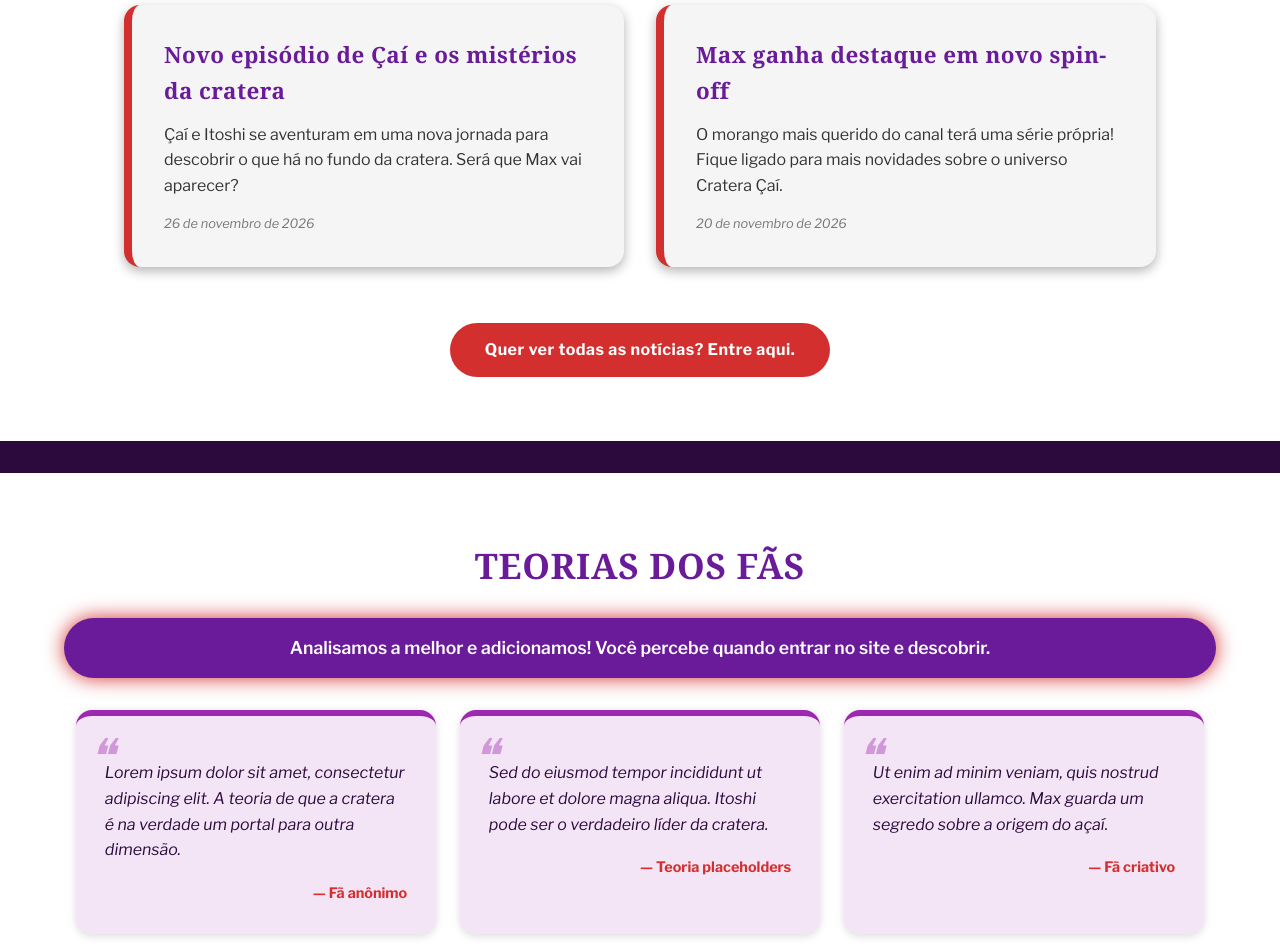
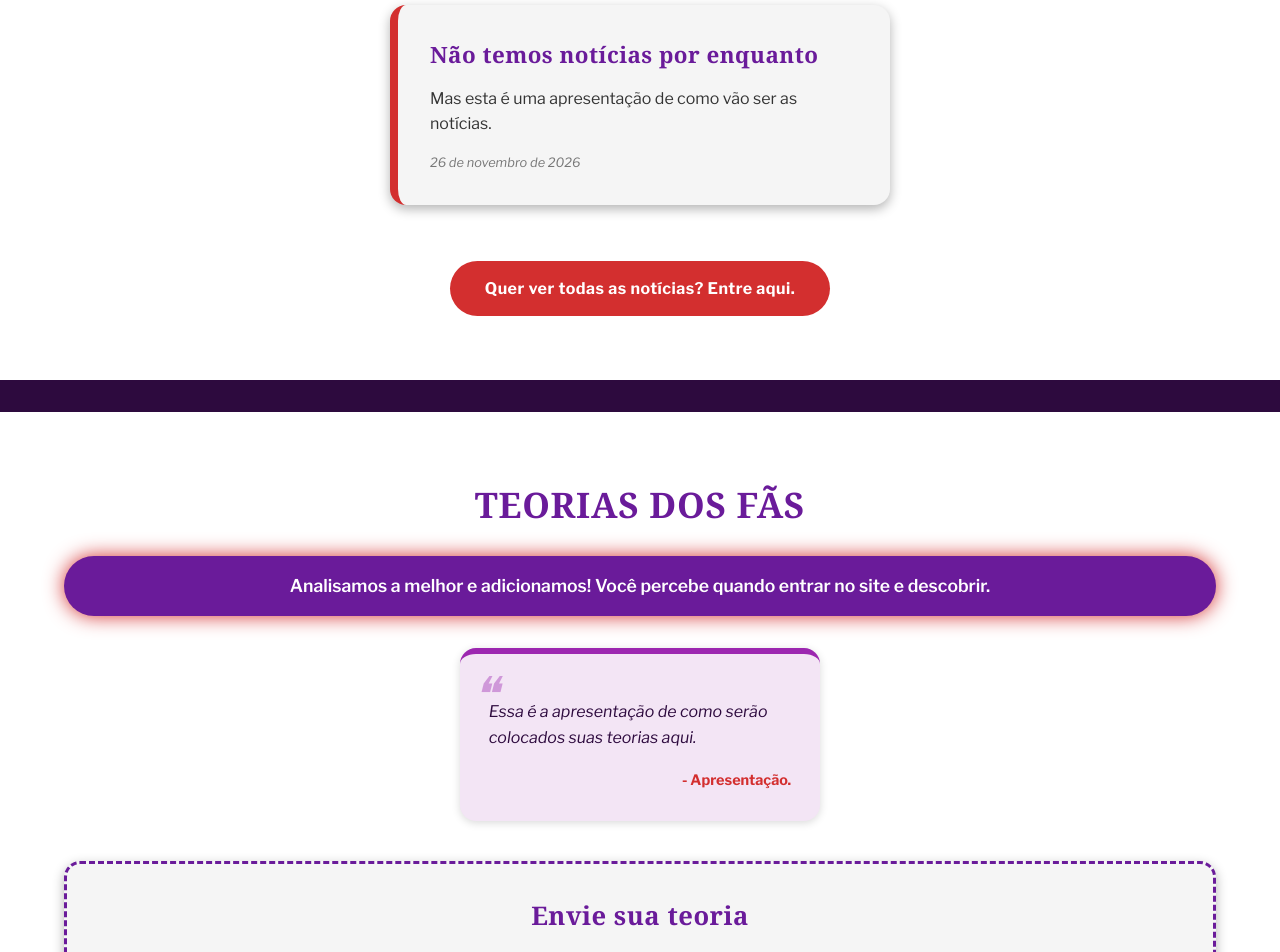
Before and after one commit to byteboops/crateracaiofc, a plain HTML site: page index.html in a window 1280 px wide. Shown: the part 1460-2412 px from the top of the page. Drawn offline with nearby package versions, Linux system fonts and the light colour scheme; a web font is replaced by a local one.

Commit message:
Update and rename batata.html to index.html

```diff
--- a/batata.html
+++ b/index.html
@@ -515,15 +515,11 @@
       <h2 id="titulo-noticias">NOTÍCIAS</h2>
       <div class="noticias-container">
         <article class="noticia-card">
-          <h3>Novo episódio de Çaí e os mistérios da cratera</h3>
-          <p>Çaí e Itoshi se aventuram em uma nova jornada para descobrir o que há no fundo da cratera. Será que Max vai aparecer?</p>
+          <h3>Não temos notícias por enquanto</h3>
+          <p>Mas esta é uma apresentação de como vão ser as notícias.</p>
           <span class="data">26 de novembro de 2026</span>
         </article>
-        <article class="noticia-card">
-          <h3>Max ganha destaque em novo spin-off</h3>
-          <p>O morango mais querido do canal terá uma série própria! Fique ligado para mais novidades sobre o universo Cratera Çaí.</p>
-          <span class="data">20 de novembro de 2026</span>
-        </article>
+
       </div>
       <div class="botao-container">
         <a href="/noticias.html" class="botao-link">Quer ver todas as notícias? Entre aqui.</a>
@@ -540,16 +536,8 @@
       </div>
       <div class="teorias-grid">
         <div class="teoria-card">
-          <p>Lorem ipsum dolor sit amet, consectetur adipiscing elit. A teoria de que a cratera é na verdade um portal para outra dimensão.</p>
-          <span class="autor">— Fã anônimo</span>
-        </div>
-        <div class="teoria-card">
-          <p>Sed do eiusmod tempor incididunt ut labore et dolore magna aliqua. Itoshi pode ser o verdadeiro líder da cratera.</p>
-          <span class="autor">— Teoria placeholders</span>
-        </div>
-        <div class="teoria-card">
-          <p>Ut enim ad minim veniam, quis nostrud exercitation ullamco. Max guarda um segredo sobre a origem do açaí.</p>
-          <span class="autor">— Fã criativo</span>
+          <p>Essa é a apresentação de como serão colocados suas teorias aqui.</p>
+          <span class="autor">- Apresentação.</span>
         </div>
       </div>
       <div class="form-teoria">
@@ -572,15 +560,15 @@
       <h2 id="titulo-musicas">CATÁLOGO DE MÚSICAS</h2>
       <div class="spotify-container">
         <iframe
-          src="https://open.spotify.com/embed/playlist/37i9dQZF1DXcBWIGoYBM5M?utm_source=generator"
-          title="Playlist aleatória no Spotify"
+          src="/aviso.html"
+          title="Apresentação de como serão as músicas aqui"
           allow="autoplay; clipboard-write; encrypted-media; fullscreen; picture-in-picture"
           loading="lazy"
           allowfullscreen
         ></iframe>
       </div>
       <div class="botao-container" style="margin-top: 2rem;">
-        <a href="https://open.spotify.com/user/crateracai" class="botao-link" target="_blank" rel="noopener noreferrer">Quer ver todas as músicas? Veja aqui.</a>
+        <a href="non-existent" class="botao-link" target="_blank" rel="noopener noreferrer">Quer ver todas as músicas? Por enquanto ainda não existe músicas, mas vamos fazer.</a>
       </div>
     </div>
   </section>
@@ -589,7 +577,7 @@
   <div class="container">
     <div class="barra-inscritos" aria-label="Quantidade de inscritos">
       <span class="texto">INSCRITOS</span>
-      <span class="contador" id="contadorInscritos">12.847</span>
+      <span class="contador" id="contadorInscritos">897</span>
     </div>
   </div>
 
@@ -618,7 +606,7 @@
         Desenvolvido por <strong>DeepSeek</strong> — empresa <strong>DeepSeek Ai Co., Ltd.</strong>
       </div>
       <div style="color: #777; font-size: 0.8rem;">
-        © 2026 Cratera Çaí — sem direitos reservados.
+      2026 Cratera Çaí.
       </div>
     </div>
   </footer>
```
